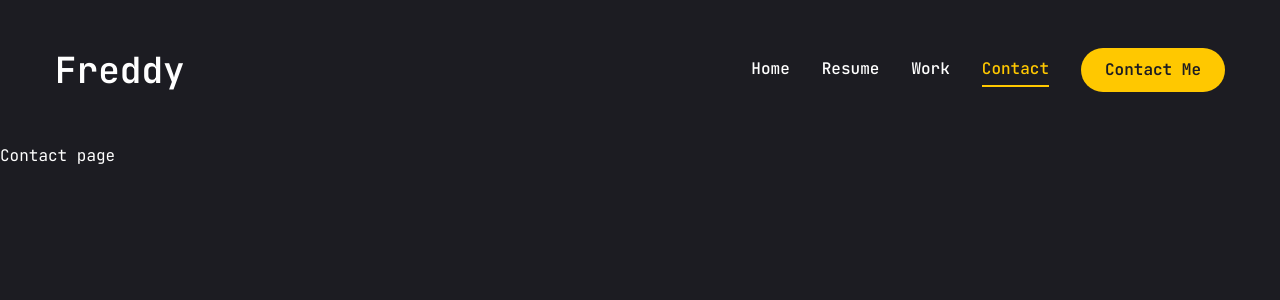
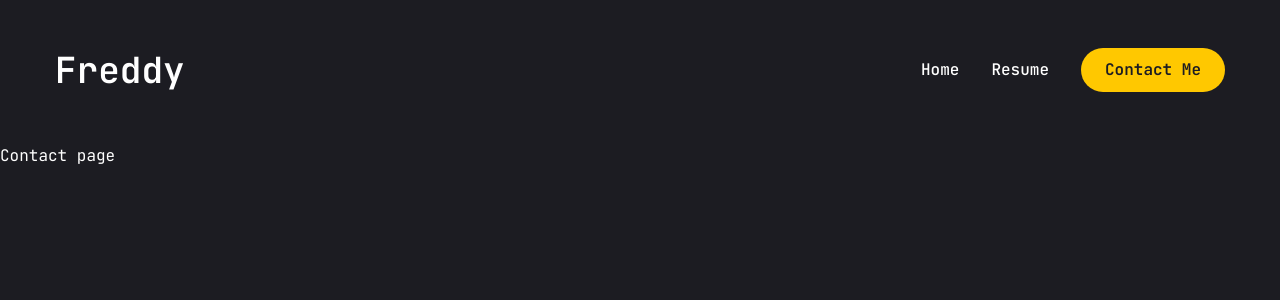
Before and after one commit to freddrr/PersonalWebsite, a Next.js app: page /contact in a window 1280 px wide. Shown: the top 300 px of the page. Built offline with nearby package versions, Linux system fonts and the light colour scheme.

Commit message:
Added Resume and Made slight changes to home page. This is the first release version

```diff
--- a/src/app/layout.tsx
+++ b/src/app/layout.tsx
@@ -27,8 +27,8 @@ const jetbrainsMono = JetBrains_Mono({
 // });
 
 export const metadata: Metadata = {
-  title: "Create Next App",
-  description: "Generated by create next app",
+  title: "My Portfolio",
+  description: "",
 };
 
 export default function RootLayout({children,}: { children: React.ReactNode }) {
--- a/src/app/page.tsx
+++ b/src/app/page.tsx
@@ -11,14 +11,15 @@ const Home = () => {
         <section className="h-full">
             <div className="container mx-auto h-full">
                 <div className="flex flex-col xl:flex-row items-center justify-between xl:pt-8 xl:pb-24">
-                    <div className="text-center xl:text-left">
+                    <div className="text-center xl:text-left order-2 xl:order-none">
                         <span className="text-xl"> Full Stack Software Engineer </span>
                         <h1 className="h1 mb-6"> <span className="text-accent"> Freddy Torres </span>
                         </h1>
                         <p className="max-w-[500px] mb-9 text-white/80">
-                            Blah Blah Blah fill this in later
+                            Texas, U.S.A
                         </p>
                         <div className="flex flex-col xl:flex-row items-center gap-8">
+                            <a href="/Freddy Trae Torres Resume.pdf" download="FreddyTorresResume.pdf" >
                                 <Button
                                     variant="outline"
                                     size="lg"
@@ -27,6 +28,8 @@ const Home = () => {
                                     <span> Download CV </span>
                                     <FiDownload className="text-xl" />
                                 </Button>
+                            </a>
+
                             <div>
                             <Socials
                                 containerStyles="flex gap-6"
@@ -35,7 +38,7 @@ const Home = () => {
                             </div>
                         </div>
                     </div>
-                    <div> <Photo /> </div>
+                    <div className="order-1 xl:order-none mb-8 xl:mb-0"> <Photo /> </div>
                 </div>
             </div>
         </section>
--- a/src/components/MobileNav.tsx
+++ b/src/components/MobileNav.tsx
@@ -13,14 +13,6 @@ const links = [
     {
         name: 'resume',
         path: "/resume",
-    },
-    {
-        name: 'work',
-        path: "/work",
-    },
-    {
-        name: 'contact',
-        path: "/contact",
     },
 ]
 
--- a/src/components/Nav.tsx
+++ b/src/components/Nav.tsx
@@ -11,14 +11,6 @@ const links = [
     {
         name: 'resume',
         path: "/resume",
-    },
-    {
-        name: 'work',
-        path: "/work",
-    },
-    {
-        name: 'contact',
-        path: "/contact",
     },
 ]
 
```
Also changed, not shown: 1 other file (tests, documents, lock files or other folders). Lines whose indentation alone changed are shown as unchanged.
